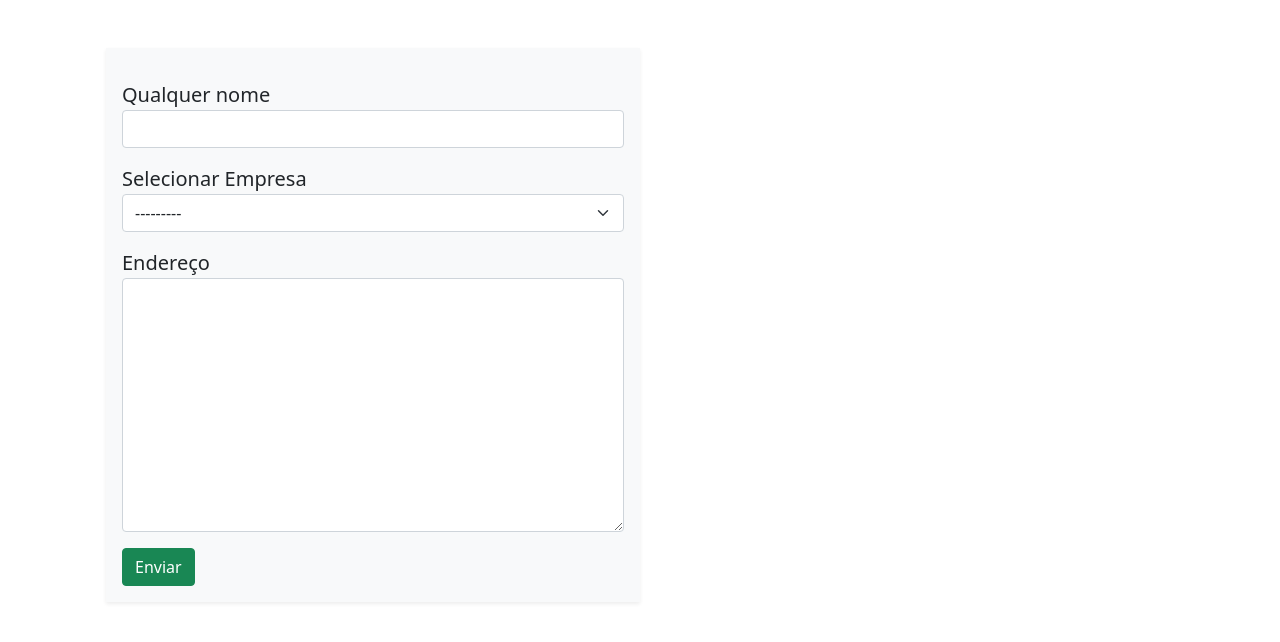
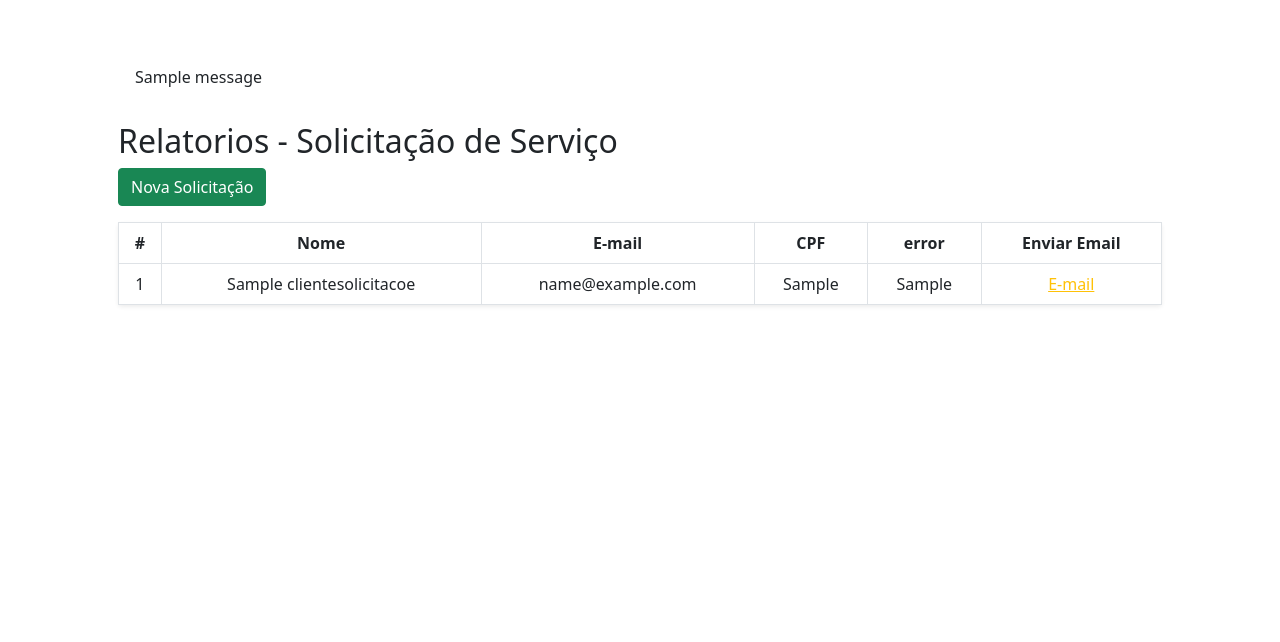
Before and after one commit to djbrasil/ajaxSelect, a Django app: page / in a window 1280 px wide. Shown: the top 642 px of the page. Run offline with Django 3.2, Linux system fonts and the light colour scheme; tables that the repository leaves empty hold one stand-in row (values such as "Sample post"); one stand-in notice (Sample message) is shown; some libraries are stand-ins or nearby versions.

Commit message:
selectAJAX sendmail solicitacao de serviço

```diff
--- a/end/forms.py
+++ b/end/forms.py
@@ -1,12 +1,16 @@
 from django import forms
 
-from end.models import Solicitacao, Endereco
+from end.models import Solicitacao, Endereco, ClienteSolicitacoes
 
+class ClienteSolicitacoesForm(forms.ModelForm):
+	class Meta:
+		model = ClienteSolicitacoes
+		fields = ('client_namefull', 'client_email', 'client_cnpjcpf', 'client_error')
 
 class solicitacaoForm(forms.ModelForm):
     class Meta:
         model = Solicitacao
-        fields = '__all__'
+        fields = ('cliente', 'empresas', 'text')
 
     def __init__(self, *args, **kwargs):
         super().__init__(*args, **kwargs)
--- a/end/models.py
+++ b/end/models.py
@@ -1,5 +1,19 @@
+from re import T
 from django.db import models
 
+class ClienteSolicitacoes(models.Model):
+        client_namefull = models.CharField(max_length=200)
+        client_email = models.EmailField(max_length=150)
+        client_cnpjcpf = models.CharField(max_length=16)
+        client_error = models.TextField(max_length=300)
+
+        def __str__(self):
+                return self.client_namefull
+
+        class Meta:
+                verbose_name = "client_namefull"
+                verbose_name_plural = "client_namefull"
+                ordering = ['client_namefull']
 
 class Empresas(models.Model):
     name = models.CharField(max_length=40)
@@ -24,9 +38,9 @@ class Endereco(models.Model):
 
 
 class Solicitacao(models.Model):
-    name = models.CharField(max_length=124)
+    cliente = models.ForeignKey(ClienteSolicitacoes, on_delete=models.CASCADE, related_name="cliente", blank=True, null=True)
     empresas = models.ForeignKey(Empresas, on_delete=models.CASCADE, related_name="solicitacao")
     text = models.TextField()
 
     def __str__(self):
-        return self.name
+        return self.cliente
--- a/end/templates/end/home.html
+++ b/end/templates/end/home.html
@@ -18,51 +18,20 @@
 
 <body>
         {% load widget_tweaks %}
-    <div class="container p-5">
-        <div class="row">
-            <div class="col-md-6 bg-light shadow-sm lead p-3">
-                <form method="post" id="solicitacaoForm" data-empresas-url="{% url 'ajax_load_empresas' %}">
-                    {% csrf_token %}
-                    <div class="form-group mt-3">
-                        <label for="name">Qualquer nome</label>
-                        {% render_field form.name class="form-control" name="name" id="id_name" %}
+
+        <div class="container p-5 ">
+                {% if messages %}
+                {% for message in messages %}
+                <div class="alert {{ message.tags }}" role="alert">{{ message }}</div>
+                {% endfor %} {% endif %} {% if form.non_field_errors %}
+                <div class="alert alert-danger" role="alert">{{ form.non_field_errors }}</div>
+                {% endif %} {% if form.errors %}
+                <div class="alert alert-danger" role="alert">{{ form.errors }}</div>
+                {% endif %}
+
+        {% block body_home %}
+        {% endblock %}
         </div>
-                    <div class="form-group mt-3">
-                        <label for="empresas">Selecionar Empresa</label>
-                        {% render_field form.empresas class="form-select" %}
-                    </div>
-                    <div class="form-group mt-3">
-                        <label for="text">Endereço</label>
-                        {% render_field form.text class="form-control" rows="10" id="id_endereco" name="text" %}
-                    </div>
-                    <div class="form-group mt-3">
-                        <button type="submit" class="btn btn-success">Enviar</button>
-                    </div>
-                </form>
-            </div>
-        </div>
-    </div>
-    <script>
-        $("#id_empresas").change(function () {
-            const url = $("#solicitacaoForm").attr("data-empresas-url");
-            const empresasId = $(this).val();
-            console.log(empresasId);
+</body>
 
-            $.ajax({
-                url: url,
-                data: {
-                    'empresas_id': empresasId
-                },
-                success: function (data) {
-                    if (data) {
-                        $("#id_endereco").val(data);
-                    }
-                }
-            });
-            if (empresasId == '') {
-                 $("#id_endereco").val("");
-            }
-        });
-    </script>
-</body>
 </html>
--- /dev/null
+++ b/end/templates/end/solicitacao-view.html
@@ -0,0 +1,31 @@
+{% extends 'end/home.html' %}
+{% block body_home %}
+<h2>Relatorios - Solicitação de Serviço</h2>
+<button class="btn btn-success" onclick="location.href='{% url 'solicitacao-novo' %}'">Nova Solicitação</button>
+<table class="text-center table table-bordered rounded mt-3 shadow-sm">
+        <thead>
+                <tr>
+                        <th scope="col">#</th>
+                        <th scope="col">Nome</th>
+                        <th scope="col">E-mail</th>
+                        <th scope="col">CPF</th>
+                        <th scope="col">error</th>
+                        <th scope="col">Enviar Email</th>
+                </tr>
+        </thead>
+        {% for rm in solicitacao %}
+        <tbody>
+                <tr>
+                        <td scope="row">{{ rm.id }}</td>
+                        <td scope="row">{{ rm.client_namefull }}</td>
+                        <td scope="row">{{ rm.client_email }}</td>
+                        <td scope="row">{{ rm.client_cnpjcpf }}</td>
+                        <td scope="row">{{ rm.client_error }}</td>
+                        <td scope="row">
+                                <a class="mx-2 link-warning" href="{% url 'solicitacao-create' rm.pk %}">E-mail</a>
+                        </td>
+                </tr>
+        </tbody>
+        {% endfor %}
+</table>
+{% endblock %}
--- a/end/urls.py
+++ b/end/urls.py
@@ -6,8 +6,10 @@ urlpatterns = [
         #       path('', views.solicitacao_create_view, name='solicitacao_add'),
         #       path('<int:pk>/', views.solicitacao_update_view, name='solicitacao_change'),
         #       path('ajax/load-solicitacao/', views.load_empresas, name='ajax_load_empresas'),
+        path('', views.SolicitacaoListView.as_view(), name='home'),
+        path('solicitacao/', views.SolicitacaoNewView.as_view(), name='solicitacao-novo'),
 
         path('ajax/load-solicitacao/', views.Load_empresas.as_view(), name='ajax_load_empresas'),
-        path('', views.SolicitacaoCreate.as_view(), name='solicitacao-create'),
-        path('<int:pk>/', views.SolicitacaoUpdate.as_view(), name='solicitacao-update'),
+        path('sendmail/<str:pk>/', views.SolicitacaoCreate.as_view(), name='solicitacao-create'),
+
 ]
--- a/end/views.py
+++ b/end/views.py
@@ -1,69 +1,78 @@
+from email.message import EmailMessage
 from django.http import JsonResponse
 from django.shortcuts import render, redirect, get_object_or_404
+from django.template.loader import get_template
 from django.urls import reverse_lazy
 from django.contrib import messages
 from django.views.generic.edit import CreateView, DeleteView, UpdateView
 from django.views.generic import ListView
 from django.shortcuts import render
 from django.template.defaultfilters import slugify
-from .forms import solicitacaoForm
-from .models import Empresas, Solicitacao, Endereco
+from .forms import solicitacaoForm, ClienteSolicitacoesForm
+from .models import ClienteSolicitacoes, Empresas, Solicitacao, Endereco
 
+class SolicitacaoNewView(CreateView):
+        model = ClienteSolicitacoes
+        form_class = ClienteSolicitacoesForm
+        template_name = 'end/solicitacao-novo.html'
+        success_url = reverse_lazy('home')
+        success_message = 'Solicitação cadastrada com sucesso'
 
+class SolicitacaoListView(ListView):
+        model = ClienteSolicitacoes
+        template_name = 'end/solicitacao-view.html'
+        paginate_by = 9
+        context_object_name = 'solicitacao'
 
 class SolicitacaoCreate(CreateView):
-    model = Solicitacao
-    form_class = solicitacaoForm
-    template_name = 'end/home.html'
+        model = Solicitacao
+        form_class = solicitacaoForm
+        template_name = 'end/_send.html'
 
-    def get(self, request):
-        form = solicitacaoForm()
-        solicitacao = Solicitacao.objects.all()
-        context = { 'solicitacao':solicitacao, 'form':form}
-        return render(request, self.template_name, context)
+        def get(self, request, pk, *args, **kwargs):
+                form = solicitacaoForm()
+                cliente = ClienteSolicitacoes.objects.get(pk=pk)
+                solicitacao = Solicitacao.objects.all()
+                context = { 'solicitacao':solicitacao, 'form':form, 'cliente':cliente}
+                return render(request, self.template_name, context)
 
-    def post(self, request, *args, **kwargs):
-        form = solicitacaoForm(request.POST)
-        if form.is_valid():
-                form_model = form.save(commit=False)
-                form_model.save()
-                return self.form_valid(form)
-        else:
-                return self.form_invalid(form)
+        def post(self, request, *args, **kwargs):
+                solicitacao = ClienteSolicitacoes.objects.filter(pk=kwargs['pk'])
+                form = self.get_form()
+                if form.is_valid():
+                        form_model = form.save(commit=False)
+                        form_model.cliente = solicitacao[0]
+                        form_model.save()
 
-    def get_success_url(self) -> str:
-        messages.success(self.request, 'O solicitacao foi Cadastrado com sucesso')
-        return reverse_lazy('solicitacao-create')
+                        email_context = {
+                                'cliente': solicitacao[0],
+                                'empresas': form.cleaned_data.get('empresas'),
+                                'text': form.cleaned_data.get('text'),
+                        }
 
+                        # Envia Email para cliente do local da assistencia que precisa levar o equipamento.
+                        email = solicitacao[0].client_email # pega email do cliente
+                        message = get_template('end/BODY_EMAIL.html').render(email_context)
+                        msg = EmailMessage('Assistencia tecnica', message,'EMAIL CONFIG SETTINGS', str[email])
+                        msg.content_subtype = "html"
+                        msg.send()
+                        print("E-mail enviado com sucesso")
 
-# def solicitacao_create_view(request):
-#     form = solicitacaoForm()
-#     if request.method == 'POST':
-#         form = solicitacaoForm(request.POST)
-#         if form.is_valid():
-#             form.save()
-#             return redirect('solicitacao_add')
-#     return render(request, 'end/home.html', {'form': form})
+                        return self.form_valid(form)
+                else:
+                        return self.form_invalid(form)
+
+        def get_success_url(self) -> str:
+                messages.success(self.request, 'O Email foi Cadastrado com sucesso')
+                return reverse_lazy('home')
+
 
 class SolicitacaoUpdate(UpdateView):
         model = Solicitacao
         form_class = solicitacaoForm
         template_name = 'end/home.html'
-        success_url = reverse_lazy('solicitacao-create')
+        success_url = reverse_lazy('home')
         success_message = 'O solicitação foi Atualizado com sucesso'
-
-
-
-# def solicitacao_update_view(request, pk):
-#     solicitacao = get_object_or_404(Solicitacao, pk=pk)
-#     form = solicitacaoForm(instance=solicitacao)
-#     if request.method == 'POST':
-#         form = solicitacaoForm(request.POST, instance=solicitacao)
-#         if form.is_valid():
-#             form.save()
-#             return redirect('solicitacao_change', pk=pk)
-#     return render(request, 'end/home.html', {'form': form})
-
 
 class Load_empresas(ListView):
         model = Solicitacao
@@ -74,10 +83,3 @@ class Load_empresas(ListView):
                 empresas_id = request.GET.get('empresas_id')
                 enderecos = Endereco.objects.filter(empresas_id=empresas_id).all()
                 return render(request, 'end/enderecos.html', {'enderecos': enderecos})
-
-
-# AJAX
-# def load_empresas(request):
-#     empresas_id = request.GET.get('empresas_id')
-#     enderecos = Endereco.objects.filter(empresas_id=empresas_id).all()
-#     return render(request, 'end/enderecos.html', {'enderecos': enderecos})
--- /dev/null
+++ b/requirements.txt
@@ -0,0 +1,5 @@
+asgiref==3.4.1
+Django==3.2.9
+django-widget-tweaks==1.4.12
+pytz==2021.3
+sqlparse==0.4.2
```
Also changed, not shown: core/settings.py (+8 -0 lines), end/templates/end/BODY-EMAIL.html (added, +46 -0 lines), end/templates/end/_send.html (added, +58 -0 lines), end/templates/end/solicitacao-novo.html (added, +29 -0 lines), end/migrations/0001_initial.py. Lines whose indentation alone changed are shown as unchanged.
